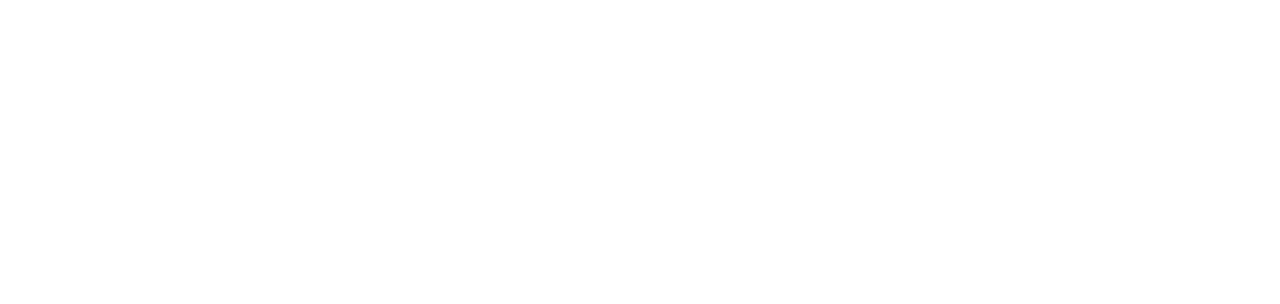
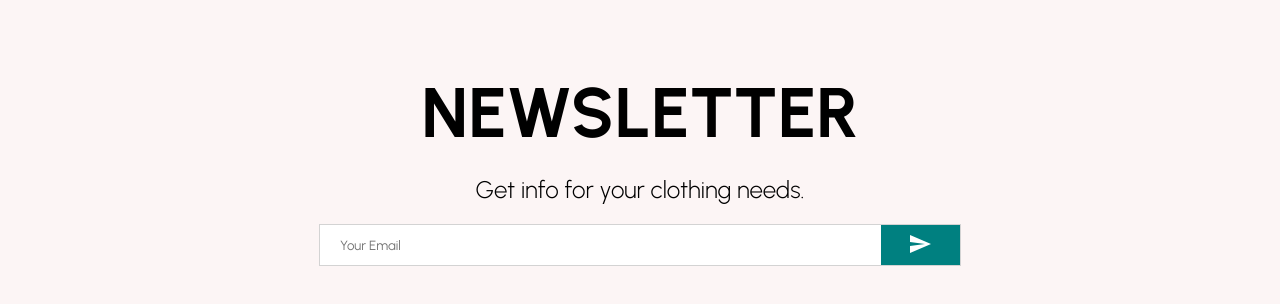
Before and after one commit to GrantHollington/commerce_app, a React (Create React App) app in the folder client/: page / in a window 1280 px wide. Shown: the part 2328-2632 px from the top of the page. Before the commit the page ends 2256 px from the top, so only its background shows below. Built offline with nearby package versions, Linux system fonts and the light colour scheme.

Commit message:
create newsletter component and styling

```diff
--- /dev/null
+++ b/client/src/components/NewsLetter.js
@@ -0,0 +1,61 @@
+import { Send } from '@material-ui/icons'
+import styled from 'styled-components'
+
+const Container = styled.div`
+    height: 60vh;
+    background-color: #fcf5f5;
+    display: flex;
+    align-items: center;
+    justify-content: center;
+    flex-direction: column;
+`;
+
+const Title = styled.h1`
+    font-size: 70px;
+    margin-bottom: 20px;
+`;
+
+const Description = styled.div`
+    font-size: 24px;
+    font-weight: 300;
+    margin-bottom: 20px;
+`;
+
+const InputContainer = styled.div`
+    width: 50%;
+    height: 40px;
+    background-color: white;
+    display: flex;
+    justify-content: space-between;
+    border: 1px solid lightgray;
+`;
+
+const Input = styled.input`
+    border: none;
+    flex: 8;
+    padding-left: 20px;
+`;
+
+const Button = styled.button`
+    flex: 1;
+    border: none;
+    background-color: teal;
+    color: white;
+`;
+
+const NewsLetter = () => {
+    return (
+        <Container>
+            <Title>NEWSLETTER</Title>
+            <Description>Get info for your clothing needs.</Description>
+            <InputContainer>
+                <Input placeholder="Your Email" />
+                <Button>
+                    <Send />
+                </Button>
+            </InputContainer>
+        </Container>
+    )
+}
+
+export default NewsLetter
--- a/client/src/pages/Home.js
+++ b/client/src/pages/Home.js
@@ -2,6 +2,7 @@
 import Annoucement from '../components/Annoucement'
 import Categories from '../components/Categories'
 import Navbar from '../components/Navbar'
+import NewsLetter from '../components/NewsLetter'
 import Products from '../components/Products'
 import Slider from '../components/Slider'
 
@@ -14,6 +15,7 @@
             <Slider />
             <Categories />
             <Products />
+            <NewsLetter />
         </div>
     )
 }
```
